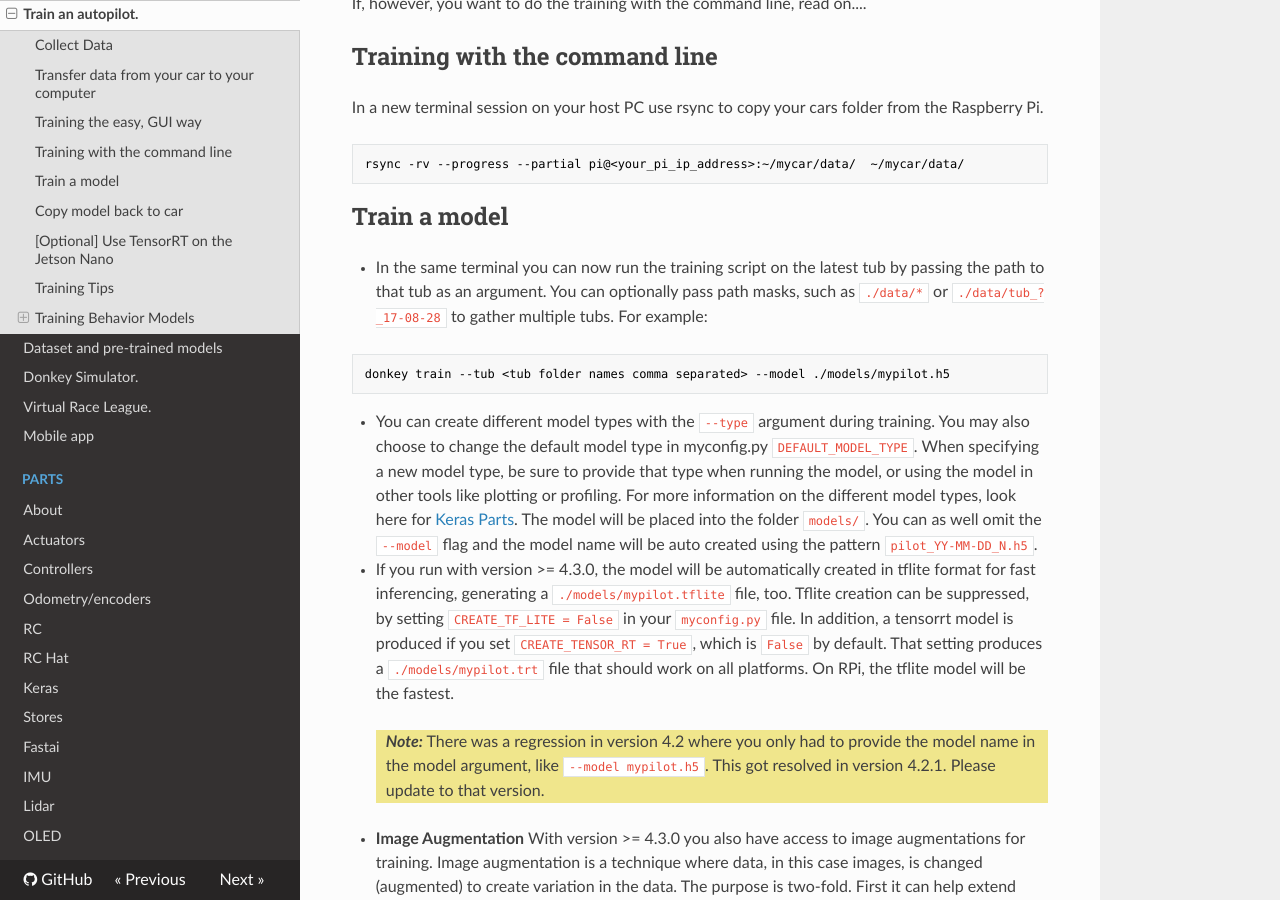
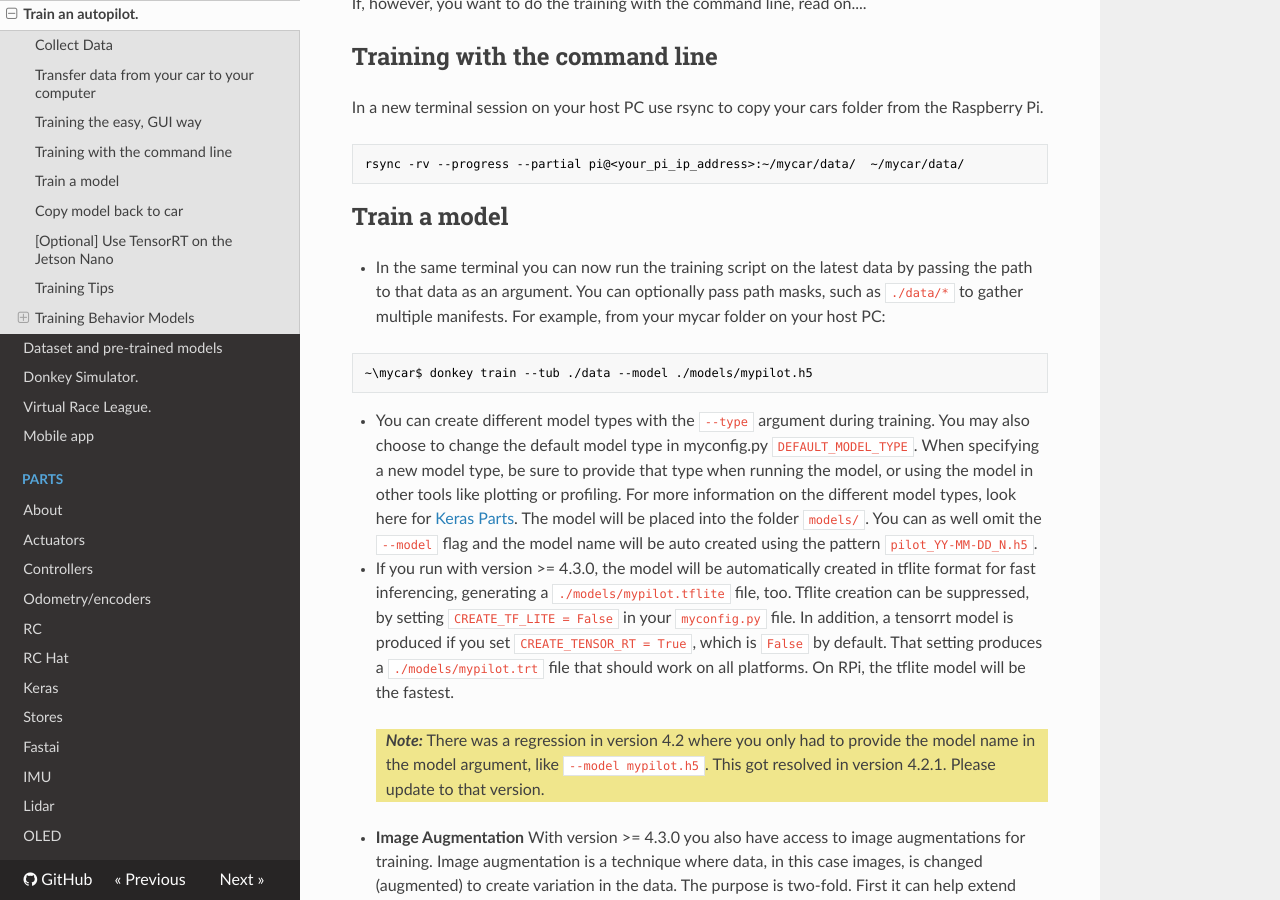
Before and after one commit to autorope/donkeydocs, an MkDocs documentation site: the page built from docs/guide/train_autopilot.md, in a window 1280 px wide and 900 px high, scrolled down 1403 px. Built offline with MkDocs 1.6.1, drawn with Linux system fonts in a browser that asks for light colours; nearby versions of some CDN libraries; some of the changed text lies outside the part shown.

Commit message:
Updated to remove most mentions of "tubs", since we use mainfests now
Just updating the docs to reflect the current data structure. Also made clear which level directory the commands should be entered in

````diff
--- a/docs/guide/train_autopilot.md
+++ b/docs/guide/train_autopilot.md
@@ -12,7 +12,7 @@ neural network to drive like you. Here are the steps.
 3. If you crash or run off the track press Stop Car immediately to stop recording. If you are using a joystick tap the Triangle button to erase the last 5 seconds of records.
 4. After you've collected 10-20 laps of good data (5-20k images) you can stop
 your car with `Ctrl-c` in the ssh session for your car.
-5. The data you've collected is in the data folder in the most recent tub folder.
+5. The data you've collected is in the mycar data folder.
 
 ## Transfer data from your car to your computer
 
@@ -37,10 +37,11 @@ rsync -rv --progress --partial pi@<your_pi_ip_address>:~/mycar/data/  ~/mycar/da
 
 ## Train a model
 
-* In the same terminal you can now run the training script on the latest tub by passing the path to that tub as an argument. You can optionally pass path masks, such as `./data/*` or `./data/tub_?_17-08-28` to gather multiple tubs. For example:
+* In the same terminal you can now run the training script on the latest data by passing the path to that data as an argument. You can optionally pass path masks, such as `./data/*` to gather multiple manifests. For example, from your mycar folder on your host PC:
+
 
 ```bash
-donkey train --tub <tub folder names comma separated> --model ./models/mypilot.h5
+~\mycar$ donkey train --tub ./data --model ./models/mypilot.h5
 ```
 
 * You can create different model types with the `--type` argument during training. You may also choose to change the default model type in myconfig.py `DEFAULT_MODEL_TYPE`. When specifying a new model type, be sure to provide that type when running the model, or using the model in other tools like plotting or profiling. For more information on the different model types, look here for [Keras Parts](/parts/keras). The model will be placed into the folder `models/`. You can as well omit the `--model` flag and the model name will be auto created using the pattern `pilot_YY-MM-DD_N.h5`.
````
